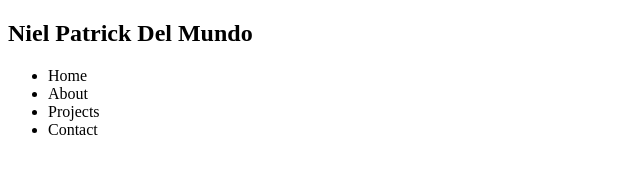
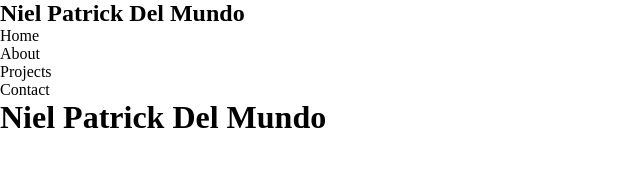
Before and after one commit to NielPatrickDM/coding-journey, a plain HTML site: page index.html in a window 1280 px wide. Shown: the whole page, without its empty margins (0-640 px from the left). Drawn offline with Linux system fonts and the light colour scheme.

Commit message:
Version 2

```diff
--- a/index.html
+++ b/index.html
@@ -18,7 +18,9 @@
                 </ul>
             </nav>
         </header>
-        <main></main>
+        <main>
+            <h1>Niel Patrick Del Mundo</h1>
+        </main>
         <footer></footer>
     </body>
 </html>
--- a/style.css
+++ b/style.css
@@ -0,0 +1,5 @@
+* {
+  padding: 0;
+  margin: 0;
+  box-sizing: border-box;
+}
```
